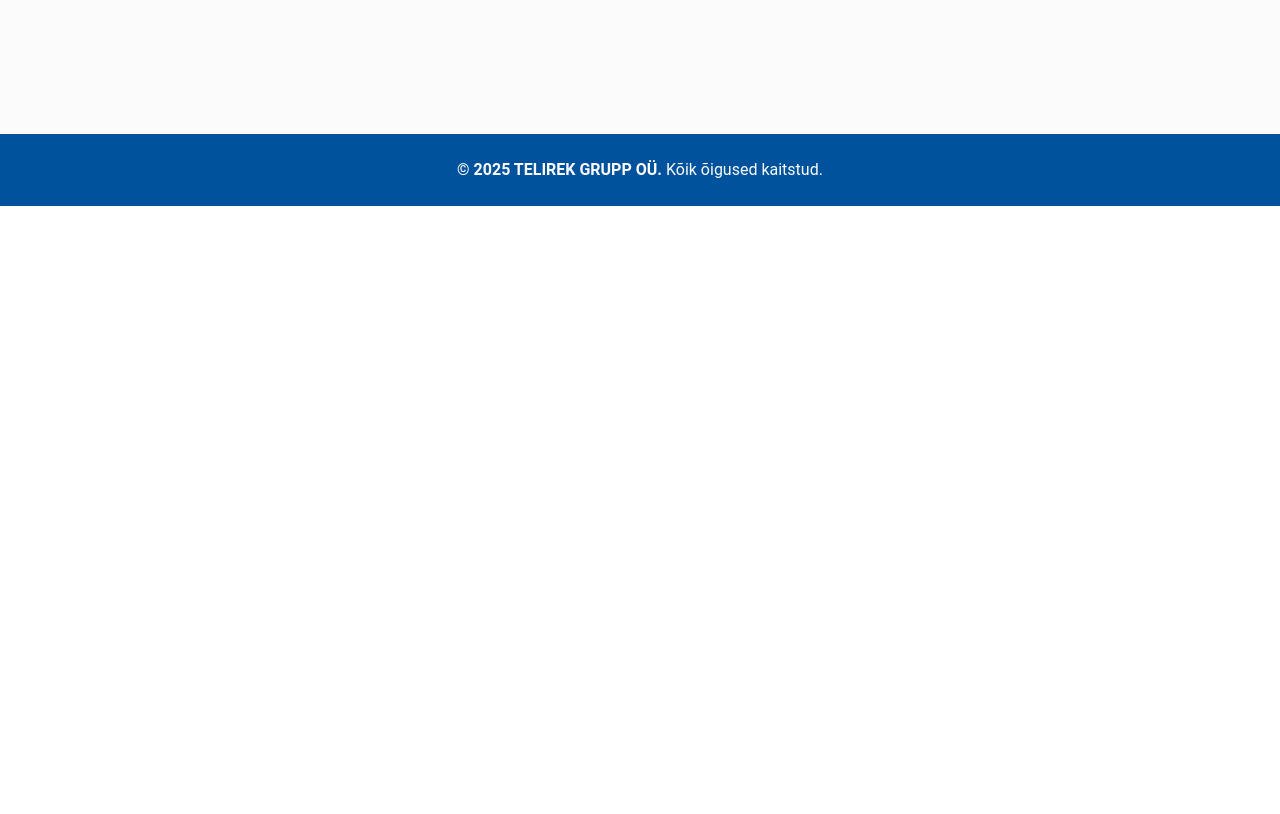
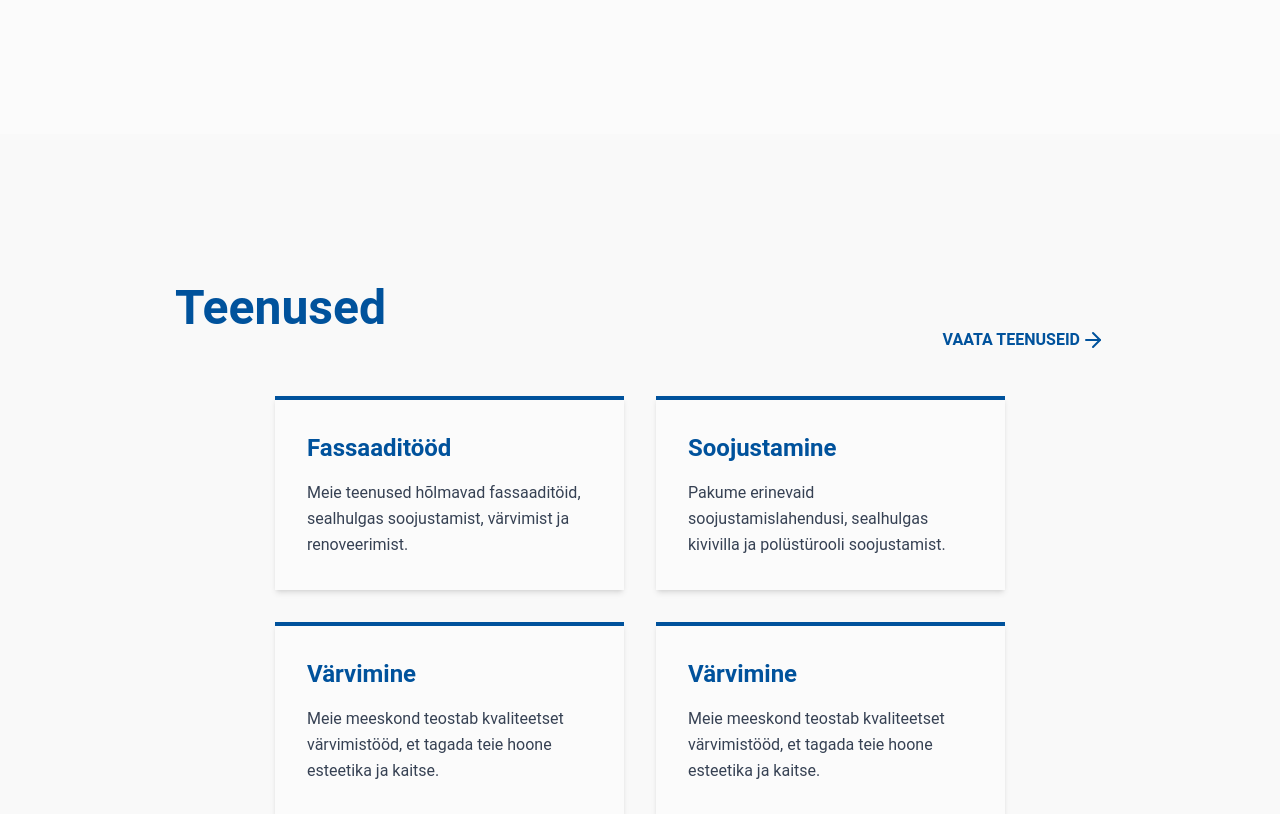
Before and after one commit to vndrre/telirek, a React (Vite) app: page / in a window 1280 px wide. Shown: the part 1760-2574 px from the top of the page. Before the commit the page ends 1966 px from the top, so only its background shows below. Built offline with nearby package versions, Linux system fonts and the light colour scheme.

Commit message:
service section

```diff
--- a/src/components/BlueButton.jsx
+++ b/src/components/BlueButton.jsx
@@ -1,7 +1,7 @@
 import React from 'react';
 
 const BlueButton = ({ children, href, ...props }) => {
-  const commonClasses = 'bg-[#00529c] hover:bg-[#004583] text-[#fbfbfb] duration-200 px-[35px] py-[7px]';
+  const commonClasses = 'bg-[#00529c] hover:bg-[#004583] text-[#fbfbfb] duration-200 px-[35px] py-[7px] text-[18px]';
 
   if (href) {
     return (
--- a/src/components/Footer.jsx
+++ b/src/components/Footer.jsx
@@ -14,15 +14,10 @@
       initial={{ opacity: 0, y: 100 }}
       animate={isTextInView ? { opacity: 1, y: 0 } : { opacity: 0, y: 100 }}
       transition={{ duration: 0.5 }}
-      className='bg-[#00529c] text-[#fbfbfb] px-[32px] py-[24px]'
+      className='bg-[#00529c] text-[#fbfbfb] px-[32px] py-[15px]'
     >
 
         <div className='grid grid-cols-1 items-center'>
-
-            <div>
-
-            </div>
-
             <div className='text-center'>
                 <p className='text-sm md:text-base'>
                     <strong>© 2025 TELIREK GRUPP OÜ.</strong> Kõik õigused kaitstud.
--- a/src/components/NavBar.jsx
+++ b/src/components/NavBar.jsx
@@ -36,7 +36,7 @@
                 {/* Desktop Links */}
                 <div className="hidden md:flex items-center gap-12 text-[19px]">
                     {Links.map((link) => (
-                        <a key={link.name} href={link.link} className="px-[25px] py-[7px] hover:text-[#00529c] hover:bg-[#fbfbfb] duration-200 transition-colors">
+                        <a key={link.name} href={link.link} className="px-[15px] py-[7px] hover:text-[#00529c] hover:bg-[#fbfbfb] duration-200 transition-colors">
                             {link.name}
                         </a>
                     ))}
--- a/src/components/home-page-components/AboutSection.jsx
+++ b/src/components/home-page-components/AboutSection.jsx
@@ -21,8 +21,8 @@
           transition={{ duration: 0.5 }}
           className='flex flex-col text-left gap-5'
         >
-          <h1 className='text-3xl sm:text-4xl lg:text-5xl font-semibold text-center md:text-left lg:text-left'>Meist</h1>
-          <p className='text-base sm:text-lg md:text-xl leading-[50px] font-light text-center md:text-left lg:text-left'>
+          <h1 className='text-3xl sm:text-4xl lg:text-5xl font-semibold text-left md:text-left lg:text-left text-[#00529c]'>Meist</h1>
+          <p className='text-base sm:text-lg md:text-xl leading-[50px] font-light text-left md:text-left lg:text-left'>
             Ettevõtte personal on tegelenud ehitustöödega <span className='font-bold'>üle 12 aasta.</span> <br />
             Meie eesmärgiks on <span className='font-bold'>iga töö puhul</span> välja selgitada <span className='font-bold'> kliendi täpsed vajadused.</span> <br />
             Iga projekti lõpptulemus peab olema <span className='font-bold'>rahulolev klient ja positiivne tagasiside.</span> <br />
@@ -39,7 +39,7 @@
         >
           <img
             src={image}
-            className='w-full h-auto max-h-[400px] object-cover'
+            className='w-full h-auto max-h-[400px] object-cover shadow-md hover:shadow-xl transition duration-300 '
           />
         </motion.div>
 
--- /dev/null
+++ b/src/components/home-page-components/ServicesSection.jsx
@@ -0,0 +1,72 @@
+import React, { useRef } from 'react';
+import { motion, useInView } from 'framer-motion';
+import BlueButton from '../BlueButton';
+import { ArrowRight } from 'lucide-react';
+
+const ServicesSection = () => {
+  const textRef = useRef(null);
+  const isInView = useInView(textRef, { once: false, rootMargin: '-50px 0px', threshold: 0.3 });
+
+  const Services = [
+    {
+      name: 'Fassaaditööd',
+      description: 'Meie teenused hõlmavad fassaaditöid, sealhulgas soojustamist, värvimist ja renoveerimist.',
+    },
+    {
+      name: 'Soojustamine',
+      description: 'Pakume erinevaid soojustamislahendusi, sealhulgas kivivilla ja polüstürooli soojustamist.',
+    },
+    {
+      name: 'Värvimine',
+      description: 'Meie meeskond teostab kvaliteetset värvimistööd, et tagada teie hoone esteetika ja kaitse.',
+    },
+    {
+      name: 'Värvimine',
+      description: 'Meie meeskond teostab kvaliteetset värvimistööd, et tagada teie hoone esteetika ja kaitse.',
+    },
+  ];
+
+  return (
+    <motion.div
+      ref={textRef}
+      initial={{ opacity: 0, y: 100 }}
+      animate={isInView ? { opacity: 1, y: 0 } : { opacity: 0, y: 100 }}
+      transition={{ duration: 0.6 }}
+      className="py-[80px] sm:py-[100px] md:py-[150px] px-6 sm:px-8 md:px-[100px] lg:px-[175px] bg-[#f9f9f9]"
+    >
+      <div className='flex justify-between items-center'>
+        <h2 className="text-3xl md:text-4xl lg:text-5xl font-bold text-center lg:text-left text-[#00529c] mb-16">
+          Teenused
+        </h2>
+
+        <a href="/teenused" className='group flex items-center text-[#00529c] font-bold transition-all duration-200'>
+          VAATA TEENUSEID
+
+          <span className='ml-[1px] group-hover:translate-x-1 transition-transform duration-200'>
+            <ArrowRight />
+          </span>
+
+        </a>
+
+      </div>
+
+      <div className="grid grid-cols-1 md:grid-cols-2 lg:mx-[100px] gap-8">
+        {Services.map((service, index) => (
+          <motion.div
+            key={index}
+            initial={{ opacity: 0, y: 40 }}
+            animate={isInView ? { opacity: 1, y: 0 } : { opacity: 0, y: 40 }}
+            transition={{ delay: 0.1 * index, duration: 0.5 }}
+            className="bg-[#fbfbfb] shadow-md hover:shadow-xl p-8  transition duration-300 border-t-4 border-[#00529c]"
+          >
+            <h3 className="text-2xl font-semibold text-[#00529c] mb-4">{service.name}</h3>
+            <p className="text-gray-700 leading-relaxed">{service.description}</p>
+          </motion.div>
+        ))}
+      </div>
+
+    </motion.div>
+  );
+};
+
+export default ServicesSection;
--- a/src/views/HomePage.jsx
+++ b/src/views/HomePage.jsx
@@ -3,7 +3,9 @@
 import LandingPage from '../components/home-page-components/LandingPage'
 import Statistics from '../components/home-page-components/Statistics'
 import AboutSection from '../components/home-page-components/AboutSection'
+import ServicesSection from '../components/home-page-components/ServicesSection'
 import Footer from '../components/Footer'
+
 
 const HomePage = () => {
   return (
@@ -12,7 +14,9 @@
       <LandingPage />
       <Statistics />
       <AboutSection />
+      <ServicesSection />
       <Footer />
+
     </div>
   )
 }
```
Also changed, not shown: src/assets/telirek.png (added).
